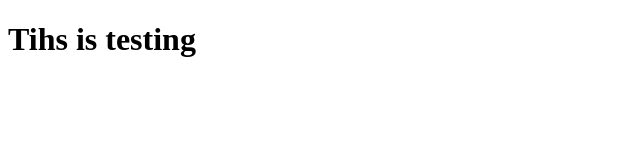
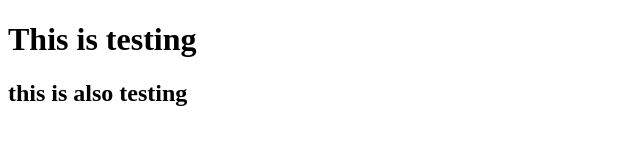
Before and after one commit to Hazem-Mohammad/win, a plain HTML site: page index.html in a window 1280 px wide. Shown: the whole page, without its empty margins (0-640 px from the left). Drawn offline with Linux system fonts and the light colour scheme.

Commit message:
new 2 msg

```diff
--- a/index.html
+++ b/index.html
@@ -6,6 +6,7 @@
     <title>Document</title>
 </head>
 <body>
-    <h1>Tihs is testing</h1>
+    <h1>This is testing</h1>
+    <h2>this is also testing</h2>
 </body>
 </html>
```
